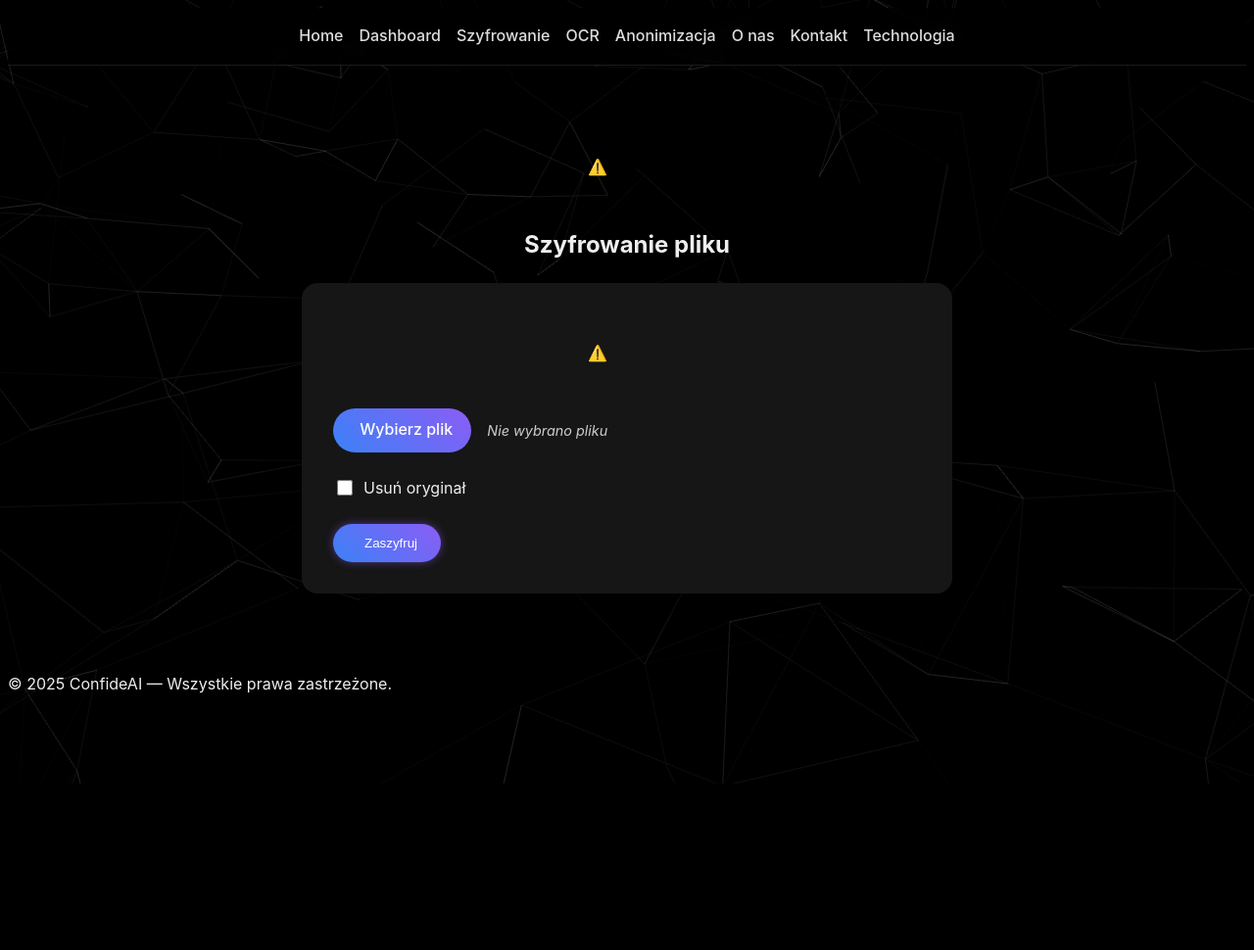
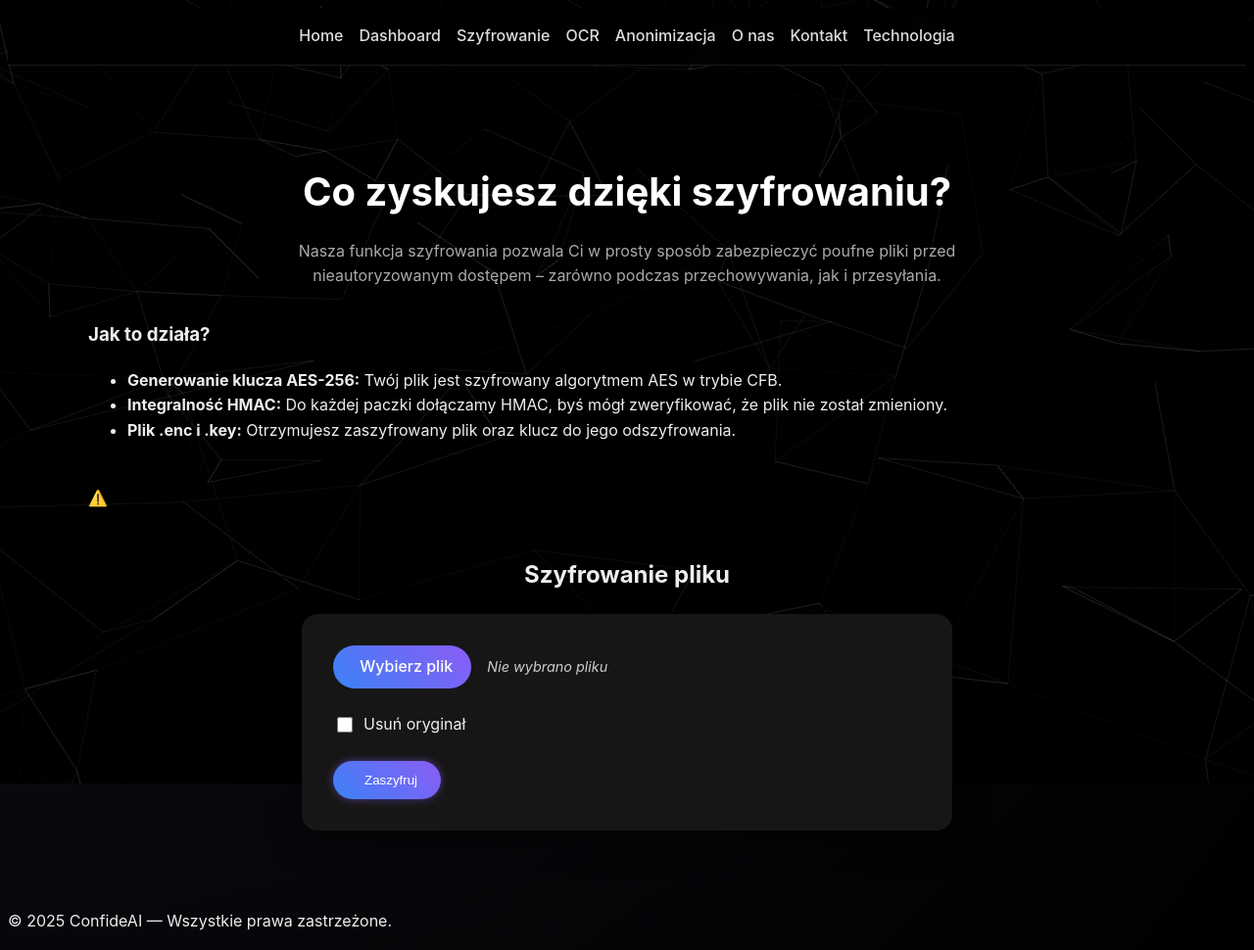
Before and after one commit to Pietr00ass/ConfideAI-i, a FastAPI app: page /encrypt in a window 1280 px wide. Shown: the whole page at 98% size. Before the commit the page ends 800 px from the top, so only its background shows below. Run offline with FastAPI, Linux system fonts and the light colour scheme.

Commit message:
Update encrypt.html

```diff
--- a/templates/encrypt.html
+++ b/templates/encrypt.html
@@ -3,37 +3,45 @@
 
 {% block content %}
   <section class="section reveal-on-scroll" data-aos="fade-up">
-    <div class="text-center" style="margin-bottom:1rem;">
-  <lottie-player
-    src="/static/animatons/lock.json"
-    background="transparent"
-    speed="1"
-    style="width:80px; height:80px; margin:auto;"
-    loop autoplay>
-  </lottie-player>
-</div>
+    <div class="container">
 
-    <div class="container">
-      <h1 class="text-center">Szyfrowanie pliku</h1>
+      <!-- ——————————————————————————————
+           Opis funkcji: Co to daje? Jak działa?
+           —————————————————————————————— -->
+      <div class="info-block mb-5" data-aos="fade-up">
+        <h2>Co zyskujesz dzięki szyfrowaniu?</h2>
+        <p>Nasza funkcja szyfrowania pozwala Ci w prosty sposób zabezpieczyć poufne pliki przed nieautoryzowanym dostępem – zarówno podczas przechowywania, jak i przesyłania.</p>
+        <h3>Jak to działa?</h3>
+        <ul>
+          <li><strong>Generowanie klucza AES-256:</strong> Twój plik jest szyfrowany algorytmem AES w trybie CFB.</li>
+          <li><strong>Integralność HMAC:</strong> Do każdej paczki dołączamy HMAC, byś mógł zweryfikować, że plik nie został zmieniony.</li>
+          <li><strong>Plik .enc i .key:</strong> Otrzymujesz zaszyfrowany plik oraz klucz do jego odszyfrowania.</li>
+        </ul>
+      </div>
 
+      <!-- ——————————————————————————————
+           Animacja Lottie + nagłówek
+           —————————————————————————————— -->
+      <div class="text-center mb-4" data-aos="fade-up" data-aos-delay="50">
+        <lottie-player
+          src="/static/animations/lock.json"
+          background="transparent"
+          speed="1"
+          style="width: 80px; height: 80px;"
+          loop autoplay>
+        </lottie-player>
+        <h1 class="mt-3">Szyfrowanie pliku</h1>
+      </div>
+
+      <!-- ——————————————————————————————
+           Formularz szyfrowania
+           —————————————————————————————— -->
       <form action="/encrypt"
             method="post"
             enctype="multipart/form-data"
             class="form-card reveal-on-scroll"
             data-aos="fade-up"
             data-aos-delay="100">
-
-        <!-- Lottie lock animacja -->
-        <div class="text-center" style="margin-bottom:1rem;">
-          <lottie-player
-            src="/static/animations/lock.json"
-            background="transparent"
-            speed="1"
-            style="width:80px; height:80px; margin:auto;"
-            loop
-            autoplay>
-          </lottie-player>
-        </div>
 
         <!-- Wybór pliku -->
         <div class="file-group">
@@ -44,17 +52,17 @@
           <span class="file-name" id="file-name">Nie wybrano pliku</span>
         </div>
 
-        <!-- Checkbox -->
+        <!-- Usuń oryginał -->
         <label class="checkbox-label">
           <input type="checkbox" name="delete_orig">
           Usuń oryginał
         </label>
 
-        <!-- Pasek postępu -->
-        <div id="upload-progress" class="progress-bar"></div>
+        <!-- Pasek postępu (po kliknięciu wypełnia się gradientem) -->
+        <div id="upload-progress" class="progress-bar mb-4"></div>
 
-        <!-- Submit -->
-        <button type="submit" class="btn-primary">
+        <!-- Przyciski -->
+        <button type="submit" class="btn-primary w-full">
           <i class="fas fa-lock"></i> Zaszyfruj
         </button>
       </form>
@@ -62,7 +70,9 @@
   </section>
 
   <script>
-    // Podmiana nazwy pliku
+    // ——————————————————————————————
+    // JS dla podmiany nazwy pliku i progresu
+    // ——————————————————————————————
     const inp = document.getElementById('file-input'),
           fn  = document.getElementById('file-name'),
           pr  = document.getElementById('upload-progress'),
```
